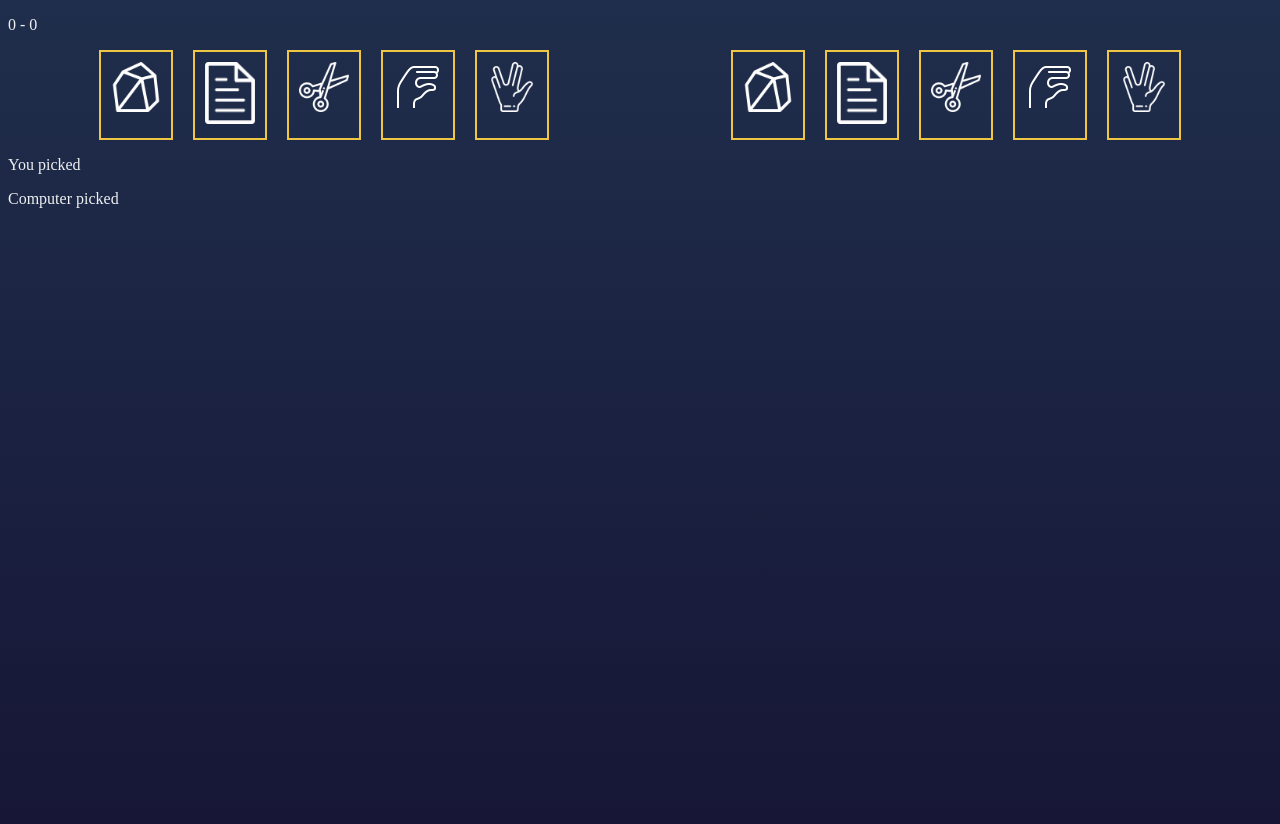
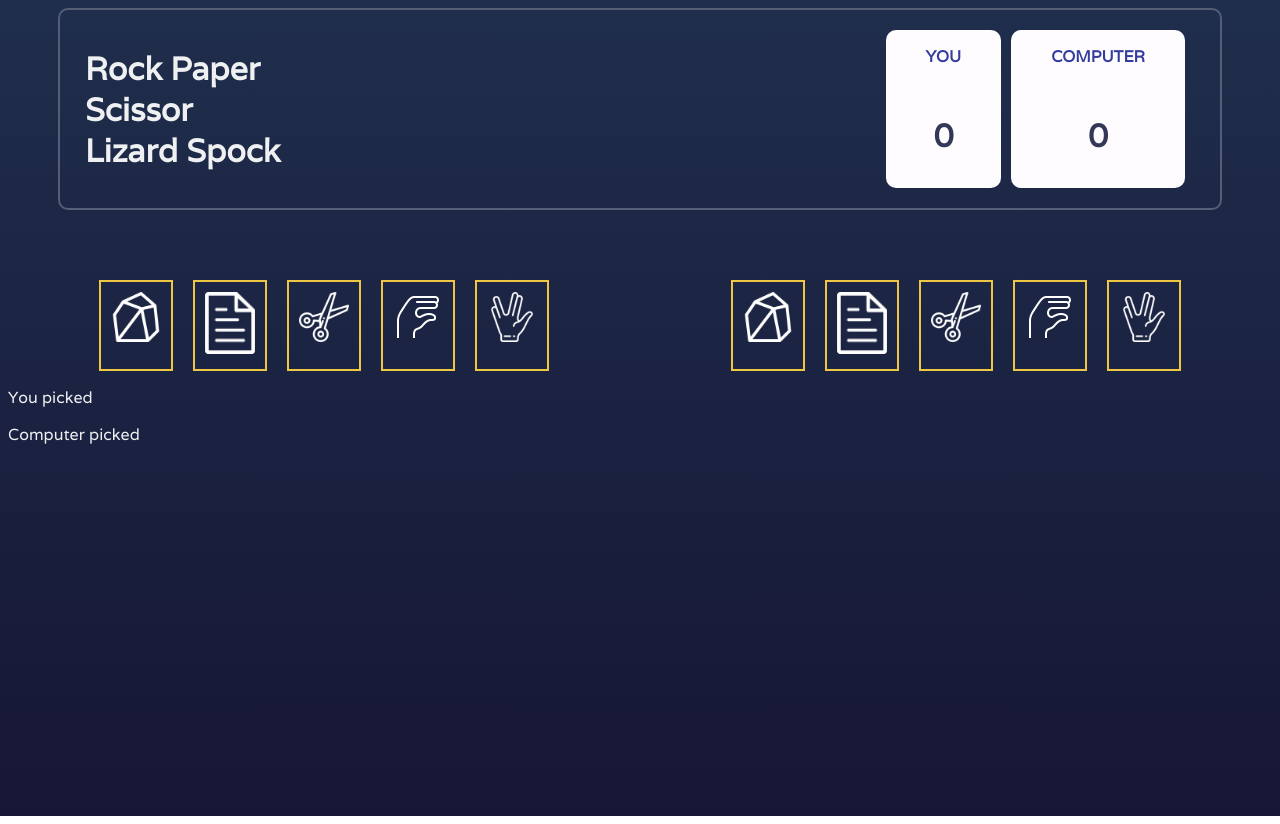
Before and after one commit to ade3l/rock-paper-scissors-lizard-spock, a plain HTML site: page index.html in a window 1280 px wide. Drawn offline with Linux system fonts and the light colour scheme.

Commit message:
title bar

```diff
--- a/index.html
+++ b/index.html
@@ -6,10 +6,24 @@
     <meta name="viewport" content="width=device-width, initial-scale=1.0">
     <title>Document</title>
     <link rel="stylesheet" href="./style.css">
+    <!-- Import font -->
+    <link rel="preconnect" href="https://fonts.googleapis.com">
+    <link rel="preconnect" href="https://fonts.gstatic.com" crossorigin>
+    <link href="https://fonts.googleapis.com/css2?family=Varela&display=swap" rel="stylesheet">
 </head>
 <body>
-    <div class="resultContainer">
-        <p class="result">0 - 0</p>
+    <div class="topContainer">
+        <h1>Rock Paper Scissor Lizard Spock</h1>
+        <div class="rightSide">
+            <div class="scoreContainer">
+                <p>YOU</p>
+                <p id="userScore">0</p>
+            </div>
+            <div class="scoreContainer">
+                <p>COMPUTER</p>
+                <p id="compScore">0</p>
+            </div>
+        </div>
     </div>
 
     <div class="optionsContainer">
--- a/script.js
+++ b/script.js
@@ -66,7 +66,8 @@ let p1Score;
 let p2Score;
 let optionButtons = document.querySelectorAll(".userOptions .option");
 let computerOptions = document.querySelectorAll(".compOptions .option");
-let resultText = document.querySelector(".result");
+let userScore = document.querySelector("#userScore");
+let compScore = document.querySelector("#compScore");
 let userSel = document.querySelector(".userSel");
 let compSel = document.querySelector(".compSel");
 let paused = false;
@@ -100,7 +101,8 @@ function playRound(selection){
         p2Score+=1;
     }
 
-    resultText.innerText = `${p1Score} - ${p2Score}`;
+    userScore.innerText = `${p1Score}`;
+    compScore.innerText = `${p2Score}`;
 
     if(p1Score==5 || p2Score==5)
         {
--- a/style.css
+++ b/style.css
@@ -5,6 +5,45 @@ body{
     background-repeat: no-repeat;
     background-size: 100%;
     color: #EEF0F2;
+    font-family: 'Varela', sans-serif;
+}
+h1{
+    max-width: 200px;
+}
+.topContainer{
+    display: flex;
+    align-items: center;
+    border: 2px solid #555e77;
+    border-radius: 10px;
+    justify-content: space-between;
+    margin-left: 50px;
+    margin-right: 50px;
+    padding-right: 25px;
+    padding-left: 25px;
+}
+.rightSide{
+    display: flex;
+}
+.scoreContainer{
+    display: flex;
+    flex-direction: column;
+    justify-content: center;
+    background-color: #fefcff;
+    margin-right: 10px;
+    margin-top: 20px;
+    margin-bottom: 20px;
+    text-align: center;
+    padding: 0px 40px;
+    color:#343d9e;
+    font-weight: bold;
+
+    border-radius: 10px;
+
+}
+#userScore , #compScore{
+    color: #343857;
+    font-weight: 1200;
+    font-size: xx-large;
 }
 .optBox{
     border: 2px solid #EEC643;
@@ -26,4 +65,5 @@ body{
 .optionsContainer{
     display: flex;
     justify-content: space-around;
+    margin-top: 70px;
 }
```
